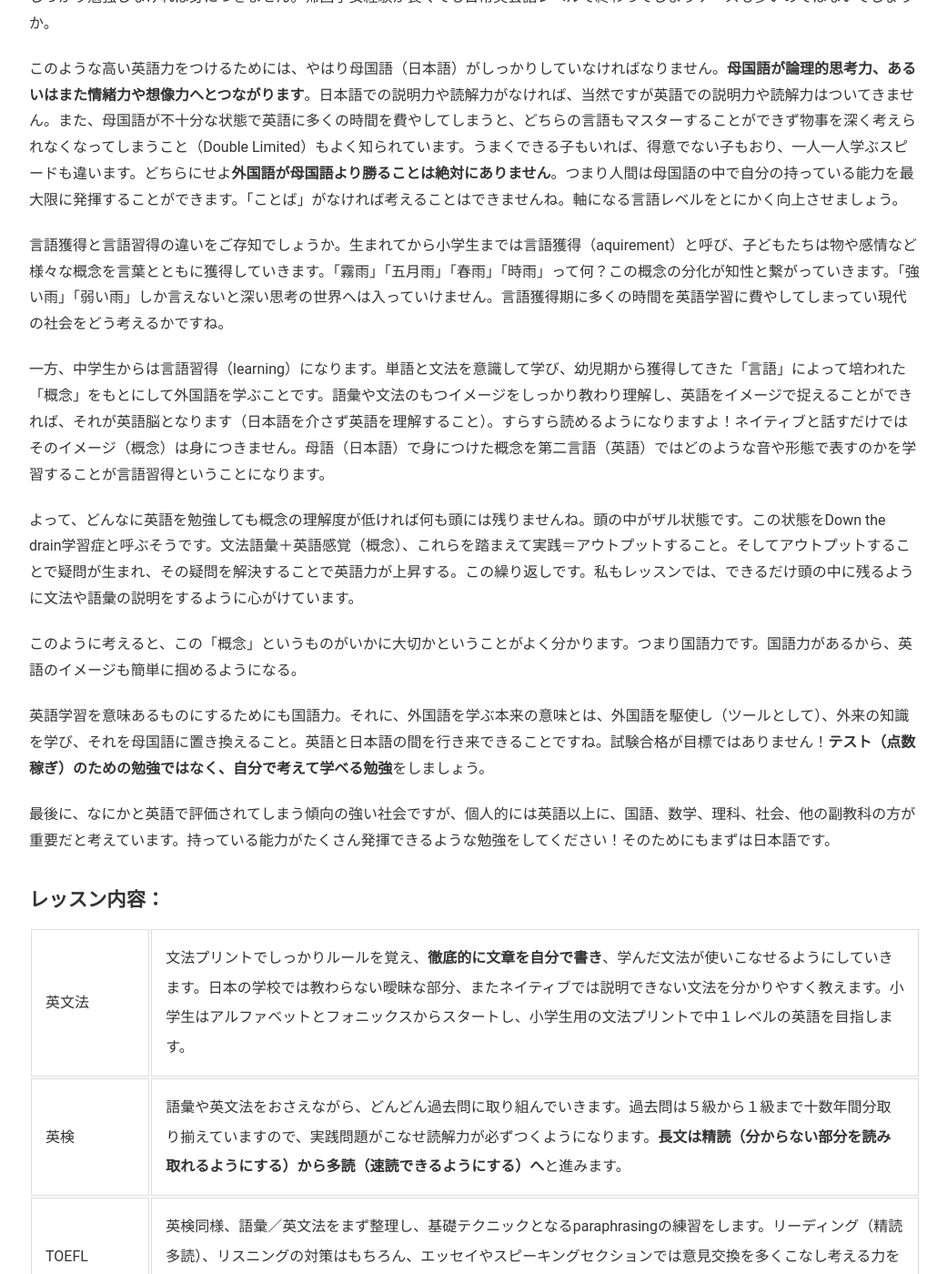
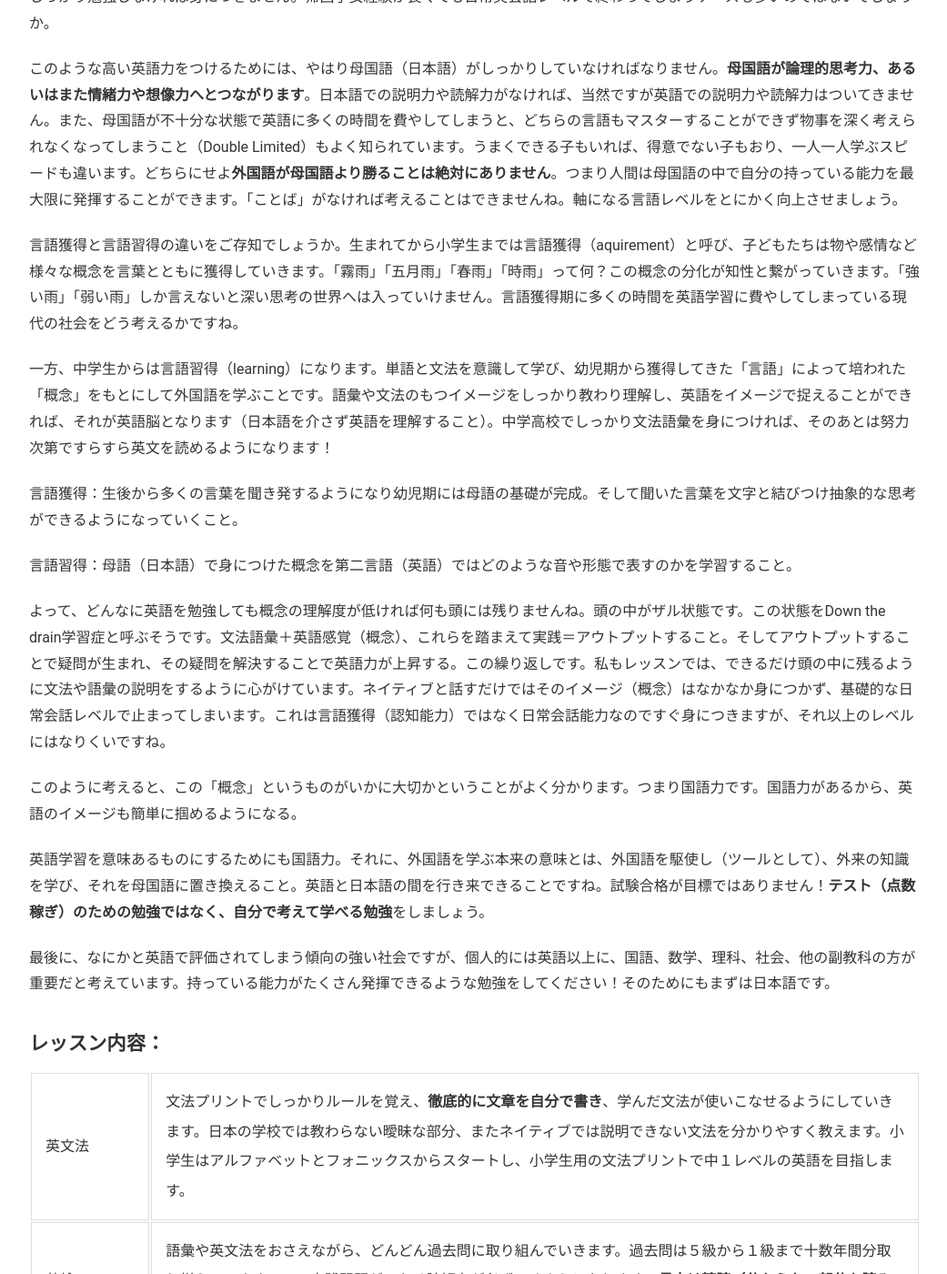
Before and after one commit to phocean/akispace, a Jekyll site: the page built from lessons.md, in a window 1280 px wide and 1400 px high, scrolled down 1974 px. Shown: the whole window at 91% size, without its empty margins (118-1159 px from the left). Built offline with Jekyll 4.4.1, drawn with Linux system fonts in a browser that asks for light colours.

Commit message:
Update lessons.md

```diff
--- a/lessons.md
+++ b/lessons.md
@@ -38,11 +38,15 @@ description: オンライン英語家庭教師　小学生から大学生まで
 
 このような高い英語力をつけるためには、やはり母国語（日本語）がしっかりしていなければなりません。**母国語が論理的思考力、あるいはまた情緒力や想像力へとつながります**。日本語での説明力や読解力がなければ、当然ですが英語での説明力や読解力はついてきません。また、母国語が不十分な状態で英語に多くの時間を費やしてしまうと、どちらの言語もマスターすることができず物事を深く考えられなくなってしまうこと（Double Limited）もよく知られています。うまくできる子もいれば、得意でない子もおり、一人一人学ぶスピードも違います。どちらにせよ**外国語が母国語より勝ることは絶対にありません**。つまり人間は母国語の中で自分の持っている能力を最大限に発揮することができます。「ことば」がなければ考えることはできませんね。軸になる言語レベルをとにかく向上させましょう。
 
-言語獲得と言語習得の違いをご存知でしょうか。生まれてから小学生までは言語獲得（aquirement）と呼び、子どもたちは物や感情など様々な概念を言葉とともに獲得していきます。「霧雨」「五月雨」「春雨」「時雨」って何？この概念の分化が知性と繋がっていきます。「強い雨」「弱い雨」しか言えないと深い思考の世界へは入っていけません。言語獲得期に多くの時間を英語学習に費やしてしまってい現代の社会をどう考えるかですね。
+言語獲得と言語習得の違いをご存知でしょうか。生まれてから小学生までは言語獲得（aquirement）と呼び、子どもたちは物や感情など様々な概念を言葉とともに獲得していきます。「霧雨」「五月雨」「春雨」「時雨」って何？この概念の分化が知性と繋がっていきます。「強い雨」「弱い雨」しか言えないと深い思考の世界へは入っていけません。言語獲得期に多くの時間を英語学習に費やしてしまっている現代の社会をどう考えるかですね。
 
-一方、中学生からは言語習得（learning）になります。単語と文法を意識して学び、幼児期から獲得してきた「言語」によって培われた「概念」をもとにして外国語を学ぶことです。語彙や文法のもつイメージをしっかり教わり理解し、英語をイメージで捉えることができれば、それが英語脳となります（日本語を介さず英語を理解すること）。すらすら読めるようになりますよ！ネイティブと話すだけではそのイメージ（概念）は身につきません。母語（日本語）で身につけた概念を第二言語（英語）ではどのような音や形態で表すのかを学習することが言語習得ということになります。
+一方、中学生からは言語習得（learning）になります。単語と文法を意識して学び、幼児期から獲得してきた「言語」によって培われた「概念」をもとにして外国語を学ぶことです。語彙や文法のもつイメージをしっかり教わり理解し、英語をイメージで捉えることができれば、それが英語脳となります（日本語を介さず英語を理解すること）。中学高校でしっかり文法語彙を身につければ、そのあとは努力次第ですらすら英文を読めるようになります！
 
-よって、どんなに英語を勉強しても概念の理解度が低ければ何も頭には残りませんね。頭の中がザル状態です。この状態をDown the drain学習症と呼ぶそうです。文法語彙＋英語感覚（概念）、これらを踏まえて実践＝アウトプットすること。そしてアウトプットすることで疑問が生まれ、その疑問を解決することで英語力が上昇する。この繰り返しです。私もレッスンでは、できるだけ頭の中に残るように文法や語彙の説明をするように心がけています。
+言語獲得：生後から多くの言葉を聞き発するようになり幼児期には母語の基礎が完成。そして聞いた言葉を文字と結びつけ抽象的な思考ができるようになっていくこと。
+
+言語習得：母語（日本語）で身につけた概念を第二言語（英語）ではどのような音や形態で表すのかを学習すること。
+
+よって、どんなに英語を勉強しても概念の理解度が低ければ何も頭には残りませんね。頭の中がザル状態です。この状態をDown the drain学習症と呼ぶそうです。文法語彙＋英語感覚（概念）、これらを踏まえて実践＝アウトプットすること。そしてアウトプットすることで疑問が生まれ、その疑問を解決することで英語力が上昇する。この繰り返しです。私もレッスンでは、できるだけ頭の中に残るように文法や語彙の説明をするように心がけています。ネイティブと話すだけではそのイメージ（概念）はなかなか身につかず、基礎的な日常会話レベルで止まってしまいます。これは言語獲得（認知能力）ではなく日常会話能力なのですぐ身につきますが、それ以上のレベルにはなりくいですね。
 
 このように考えると、この「概念」というものがいかに大切かということがよく分かります。つまり国語力です。国語力があるから、英語のイメージも簡単に掴めるようになる。
 
```
